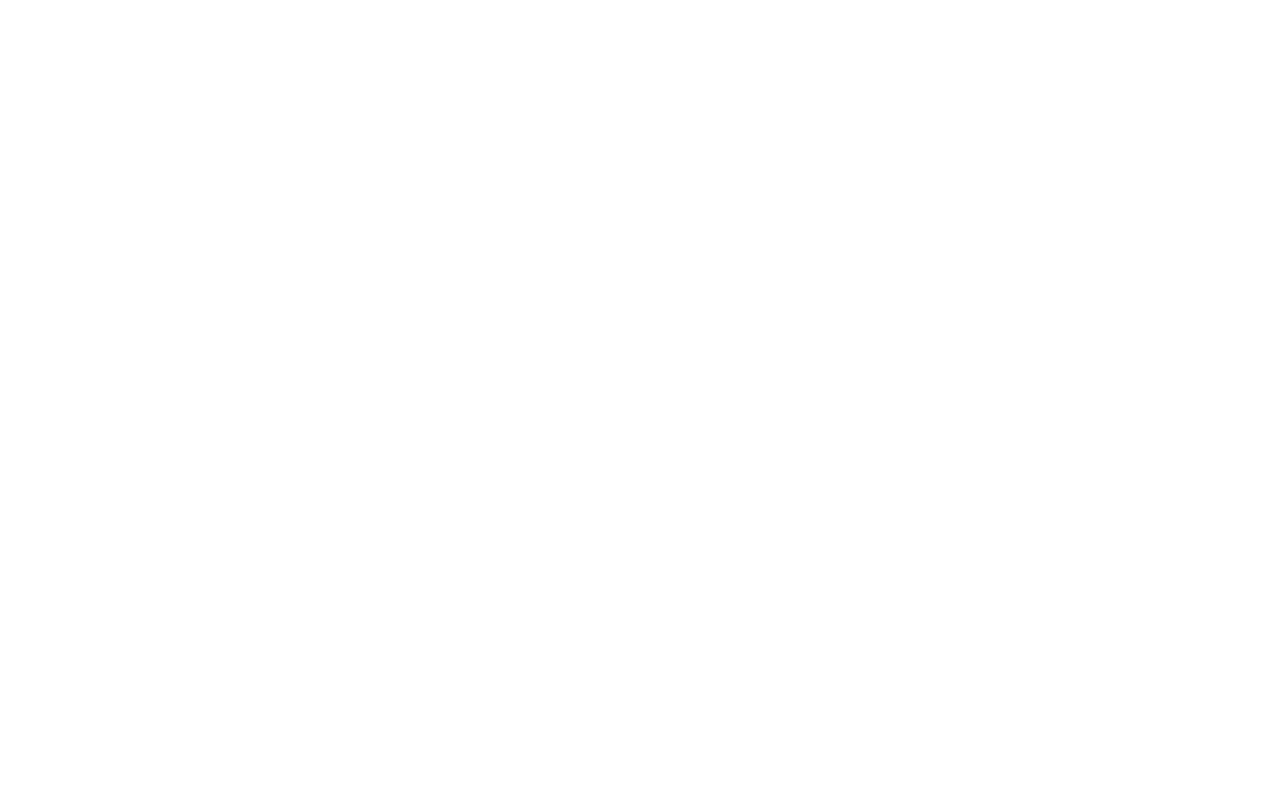
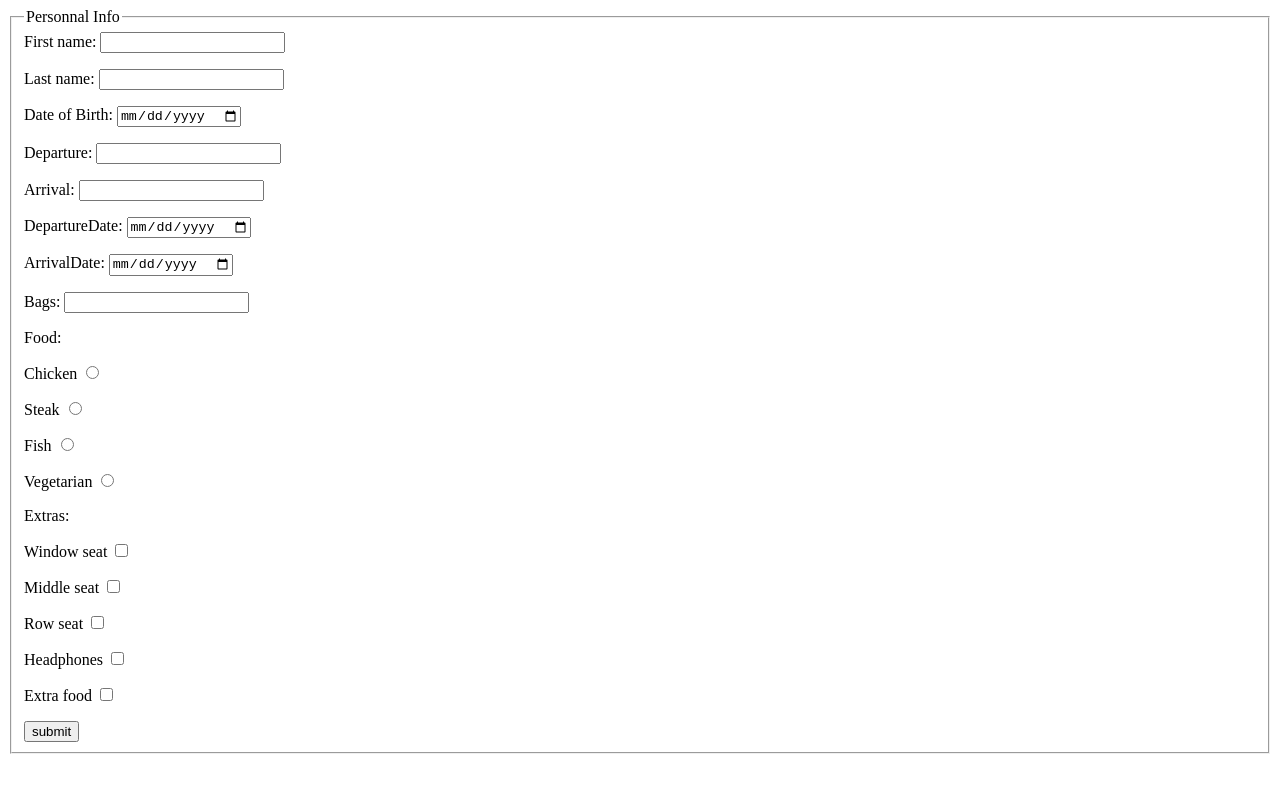
Before and after one commit to lgrave264/updatelist, a plain HTML site: page index.html in a window 1280 px wide. Drawn offline with Linux system fonts and the light colour scheme.

Commit message:
progress

```diff
--- a/index.html
+++ b/index.html
@@ -7,6 +7,65 @@
     <title>update list</title>
 </head>
 <body>
+    <fieldset>
+        <legend>Personnal Info</legend>
 
+        <label Fname>First name:</label>
+        <input type="text" id="fname" name="info">
+        <br><p></p>
+        <label Lname>Last name:</label>
+        <input type="text" id="Lname" name="info">
+        <br><p></p>
+        <label Dob>Date of Birth:</label>
+        <input type="date" id="Dob" name="info">
+        <br><p></p>
+        <label Departure>Departure:</label>
+        <input type="text" id="Departure" name="info">
+        <br><p></p>
+        <label Arrival>Arrival:</label>
+        <input type="text" id="Arrival" name="info">
+        <br><p></p>
+        <label DepartureDate>DepartureDate:</label>
+        <input type="date" id="DepartureDate" name="info">
+        <br><p></p>
+        <label ArrivalDate>ArrivalDate:</label>
+        <input type="date" id="ArrivalDate" name="info">
+        <br><p></p>
+        <label Bags>Bags:</label>
+        <input type="number" id="Bags" name="info">
+        <br><p></p>
+        <label Food>Food:</label>
+        <br><p></p>
+        <label food>Chicken</label>
+        <input type="radio" id="Food" name="food">
+        <br><p></p>
+        <label food>Steak</label>
+        <input type="radio" id="Food" name="food">
+        <br><p></p>
+        <label food>Fish</label>
+        <input type="radio" id="Food" name="food">
+        <br><p></p>
+        <label food>Vegetarian</label>
+        <input type="radio" id="Food" name="food">
+        <br><p></p>
+        <label Extras>Extras:</label>
+        <br><p></p>
+        <label Extras>Window seat</label>
+        <input type="checkbox" id="Extras" name="Extras">
+        <br><p></p>
+        <label Extras>Middle seat</label>
+        <input type="checkbox" id="Extras" name="Extras">
+        <br><p></p>
+        <label Extras>Row seat</label>
+        <input type="checkbox" id="Extras" name="Extras">
+        <br><p></p>
+        <label Extras>Headphones</label>
+        <input type="checkbox" id="Extras" name="Extras">
+        <br><p></p>
+        <label Extras>Extra food</label>
+        <input type="checkbox" id="Extras" name="Extras">
+        <br><p></p>
+        <button type="button" name="info" onclick="store()">submit</button>
+    </fieldset>
 </body>
 </html>
--- a/js/index.js
+++ b/js/index.js
@@ -0,0 +1,18 @@
+class Passenger {
+    constructor(Fname , Lname , Dob , Departure , Arrival , DepartureDate , ArrivalDate , Bags , Food , Extras){
+        this.Fname = document.getElementById(Fname).innerHTML;
+        this.Lname = document.getElementById(Lname).innerHTML;
+        this.Dob = document.getElementById(Dob).innerHTML;
+        this.Departure = document.getElementById(Departure).innerHTML;
+        this.Arrival = document.getElementById(Arrival).innerHTML;
+        this.DepartureDate = document.getElementById(DepartureDate).innerHTML;
+        this.ArrivalDate = document.getElementById(ArrivalDate).innerHTML;
+        this.Bags = document.getElementById(Bags).innerHTML;
+        this.Food = document.getElementById(Food).innerHTML;
+        this.Extras = document.getElementById(Extras).innerHTML;
+    }
+}
+
+function store{
+    var mike = new Passenger(Fname , Lname , Dob , Departure , Arrival , DepartureDate , ArrivalDate , Bags , Food , Extras);
+}
```
